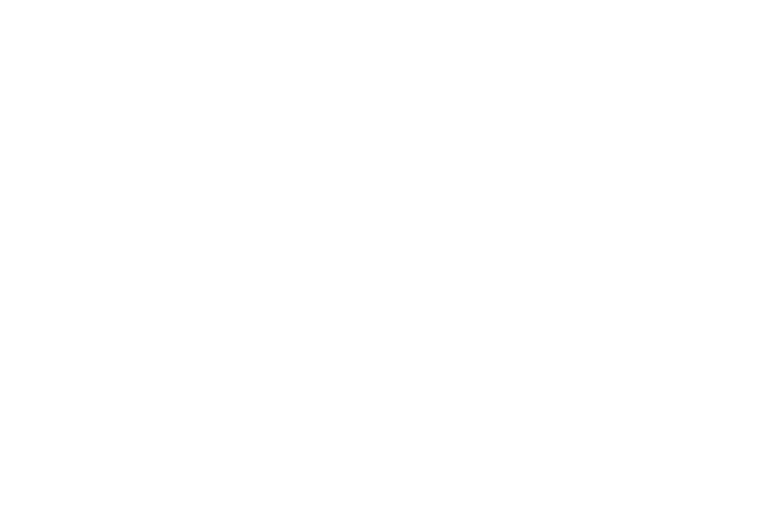
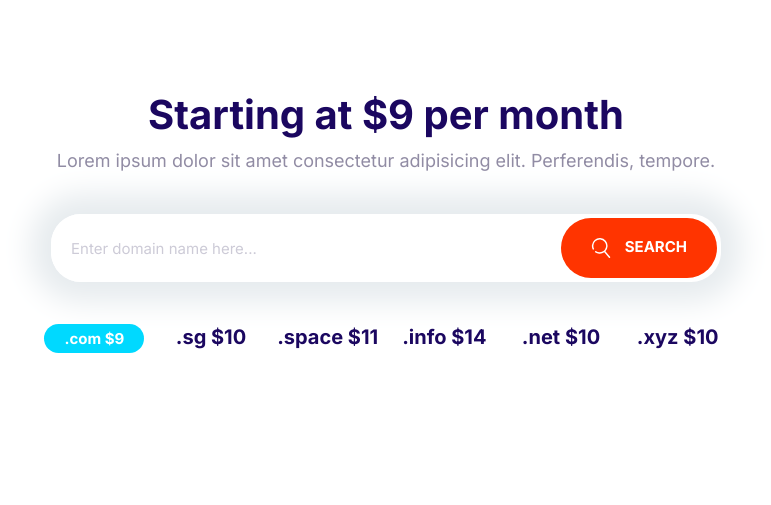
Before and after one commit to deybur/debonair, a plain HTML site: page index.html in a window 1280 px wide. Shown: the whole page, without its empty margins (254-1025 px from the left). Drawn offline with Linux system fonts and the light colour scheme.

Commit message:
commit btns,input-groups & blk-domain to component

```diff
--- a/css/styles.css
+++ b/css/styles.css
@@ -200,10 +200,18 @@ a {
   font-size: 1.8rem;
   font-weight: 600;
   margin: 1rem 0;
+  outline: 0;
   padding: 2rem 3rem;
   text-align: center;
   text-transform: uppercase;
   white-space: nowrap;
+}
+
+.btn .icon {
+  height: 2rem;
+  width: 2rem;
+  margin-right: 1rem;
+  vertical-align: middle;
 }
 
 .btn--primary {
@@ -280,11 +288,13 @@ a {
   border-radius: var(--border-radius);
   display: flex;
 }
+
 .input-group .input {
   border: 0;
   flex-grow: 1;
-  padding: 1.5rem 1rem;
+  padding: 1.5rem 2rem;
 }
+
 .input-group .btn {
   margin: 4px;
 }
@@ -683,3 +693,28 @@ a {
     align-self: center;
   }
 }
+
+/*Domain Block*/
+.block-domain .input-group {
+  box-shadow: 0 0 30px 20px #e6ebee;
+  border: 0;
+  margin: 4rem auto;
+  max-width: 670px;
+}
+
+.block-domain__prices {
+  display: grid;
+  grid-template-columns: repeat(3, 1fr);
+  grid-template-rows: repeat(2, 6rem);
+  font-size: 2rem;
+  font-weight: 600;
+  justify-items: center;
+  max-width: 700px;
+  margin: 0 auto;
+}
+
+@media screen and (min-width: 768px) {
+  .block-domain__prices {
+    grid-template-columns: repeat(auto-fit, minmax(10rem, 1fr));
+  }
+}
--- a/index.html
+++ b/index.html
@@ -14,6 +14,36 @@
     <link rel="stylesheet" href="css/styles.css" />
   </head>
   <body>
+    <section class="block container block-domain">
+      <header class="block__header">
+        <h2>Starting at $9 per month</h2>
+        <p>
+          Lorem ipsum dolor sit amet consectetur adipisicing elit. Perferendis,
+          tempore.
+        </p>
+      </header>
+      <div class="input-group">
+        <input
+          type="text"
+          class="input"
+          placeholder="Enter domain name here..."
+        />
+        <button class="btn btn--accent">
+          <svg class="icon icon--white">
+            <use xlink:href="images/sprite.svg#search"></use>
+          </svg>
+          Search
+        </button>
+      </div>
+      <ul class="list block-domain__prices">
+        <li><span class="badge badge--secondary">.com $9</span></li>
+        <li>.sg $10</li>
+        <li>.space $11</li>
+        <li>.info $14</li>
+        <li>.net $10</li>
+        <li>.xyz $10</li>
+      </ul>
+    </section>
     <script src="js/main.js"></script>
   </body>
 </html>
```
Also changed, not shown: component/buttons.html (added, +2 -0 lines), component/input-groups.html (added, +4 -0 lines), component/inputs.html (+1 -8 lines).
